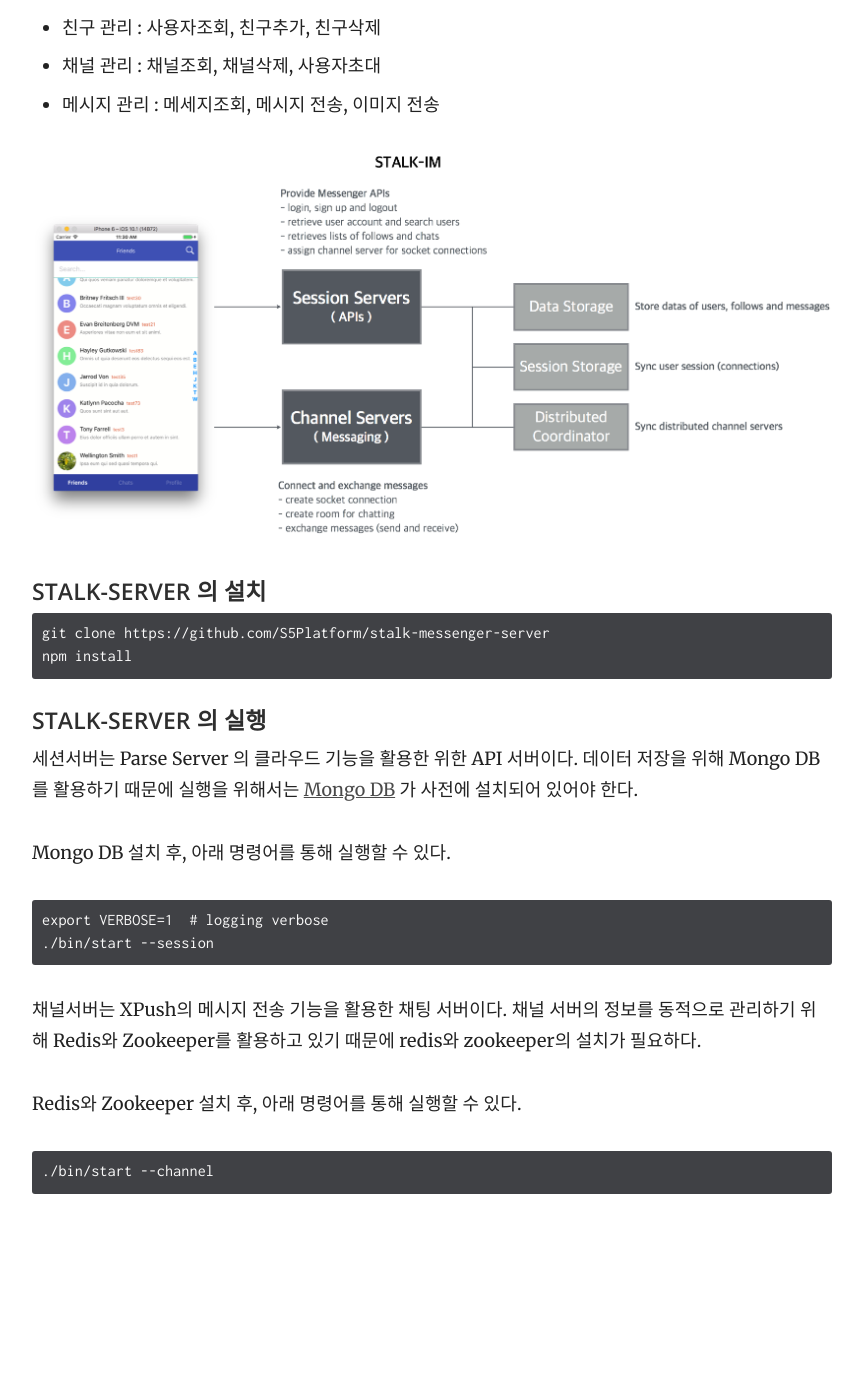
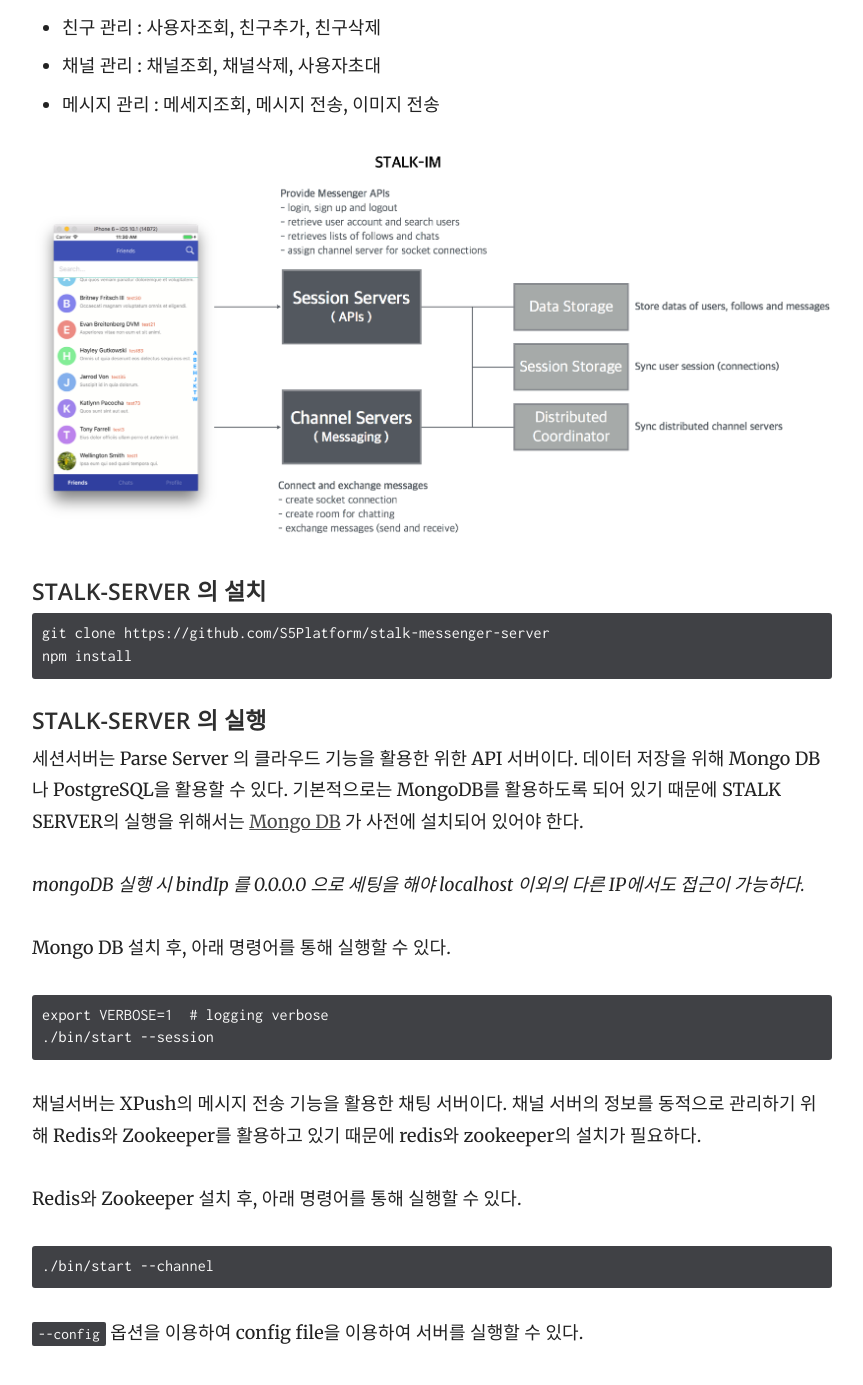
Before and after one commit to S5Platform/s5Platform.github.io, a Jekyll site: the page built from _docs/1.stalk/stalk_im.md, in a window 1280 px wide and 1400 px high, scrolled down 556 px. Shown: the top 1385 px of the window, without its empty margins (358-1221 px from the left). Built offline with Jekyll 4.4.1, drawn with Linux system fonts in a browser that asks for light colours; before the commit the page ends 1798 px from its top, so only the background shows below that.

Commit message:
Update doc

````diff
--- a/_docs/1.stalk/stalk_im.md
+++ b/_docs/1.stalk/stalk_im.md
@@ -25,8 +25,11 @@
 #### STALK-SERVER 의 실행
 
 세션서버는 Parse Server 의 클라우드 기능을 활용한 위한 API 서버이다.
-데이터 저장을 위해 Mongo DB 를 활용하기 때문에
-실행을 위해서는 [Mongo DB](https://www.mongodb.com/) 가 사전에 설치되어 있어야 한다.
+데이터 저장을 위해 Mongo DB나 PostgreSQL을 활용할 수 있다.
+기본적으로는 MongoDB를 활용하도록 되어 있기 때문에
+STALK SERVER의 실행을 위해서는 [Mongo DB](https://www.mongodb.com/) 가 사전에 설치되어 있어야 한다.
+
+*mongoDB 실행 시 bindIp 를 0.0.0.0 으로 세팅을 해야 localhost 이외의 다른 IP에서도 접근이 가능하다.*
 
 Mongo DB 설치 후, 아래 명령어를 통해 실행할 수 있다.
 
@@ -43,3 +46,5 @@
 ```
 ./bin/start --channel
 ```
+
+`--config` 옵션을 이용하여 config file을 이용하여 서버를 실행할 수 있다.
````
